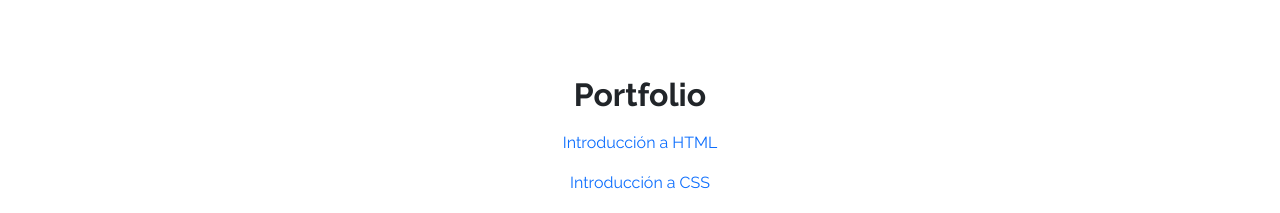
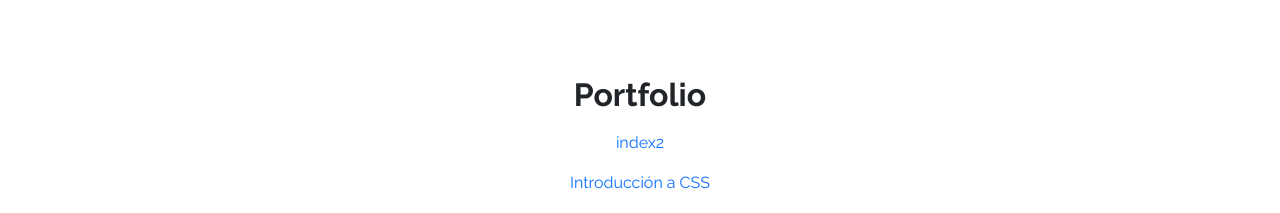
Before and after one commit to sensei97/sensei97.github.io, a plain HTML site: page index.html in a window 1280 px wide. Shown: the part 920-1133 px from the top of the page. Drawn offline with nearby package versions, Linux system fonts and the light colour scheme; grey boxes are pictures that could not be loaded.

Commit message:
txt change

```diff
--- a/index.html
+++ b/index.html
@@ -107,7 +107,7 @@
                     <div class="card-body">
                         <h2 class="card-title fw-bold">Portfolio</h2>
                         <p class="card-text">
-                            <a class="nav-link" href="../Examen 1 - Copy/index2.html">Introducción a HTML</a>
+                            <a class="nav-link" href="../Examen 1 - Copy/index2.html">index2</a>
                             <a class="nav-link" href="../Examen 1 - Copy/CSS/index.html">Introducción a CSS</a>
                             <a class="nav-link" href="../Examen 1 - Copy/Flex Box/index.html">Alineando contenido con Flex</a>
                             <a class="nav-link" href="../Examen 1 - Copy/BOOTSTRAP/index.html">Bootstrap</a>
```
